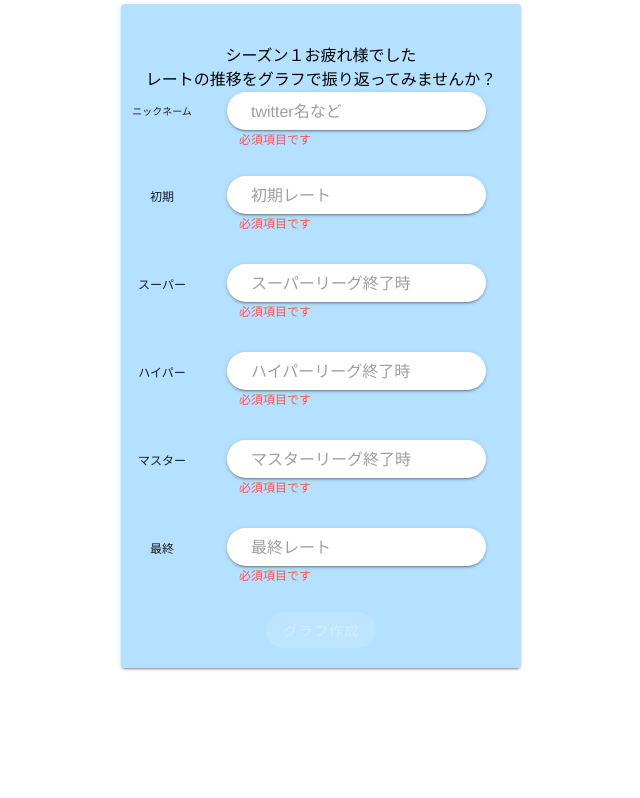
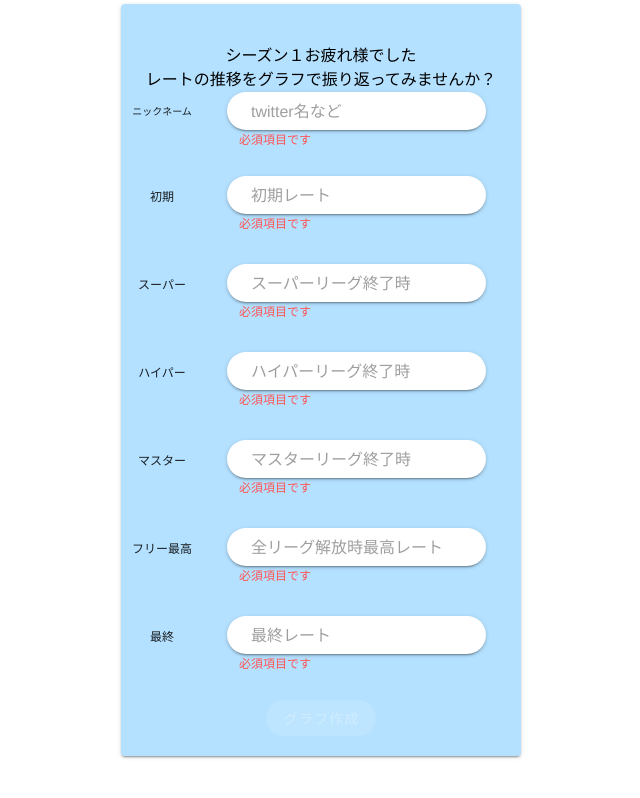
Before and after one commit to kokoperikyo/gblGraph, a Vue app: page /guestTop in a window 1280 px wide. Shown: the whole page, without its empty margins (319-959 px from the left). Built offline with nearby package versions, Linux system fonts and the light colour scheme; what vuefire would draw is missing.

Commit message:
フリーの最高レート実装

```diff
--- a/src/components/Graph.vue
+++ b/src/components/Graph.vue
@@ -16,12 +16,12 @@
       </v-card-text>
       <v-row class="mx-3">
         <v-col v-for="item in graphInfo.rateList" :key="item.index">
-          <div class="font-weight-black" style="font-size:12px;">{{item}}</div>
+          <div class="font-weight-black" style="font-size:10px;">{{item}}</div>
         </v-col>
       </v-row>
       <v-row class="mx-3">
         <v-col v-for="item in labels" :key="item.index">
-          <div class="font-weight-black" style="font-size:12px;">{{item}}</div>
+          <div class="font-weight-black" style="font-size:10px;">{{item}}</div>
         </v-col>
       </v-row>
       <v-img class="rankIcon" :src="whichRank" width="80px"></v-img>
@@ -64,8 +64,7 @@ import { db } from "@/plugins/firebase";
 
 export default {
   data: () => ({
-    labels: ["初期", "スーパー", "ハイパー", "マスター", "最終"],
-    value: [2234, 2850, 2550, 2566, 2924],
+    labels: ["初期", "SL", "HL", "ML", "フリー最高", "最終"],
     graphInfo: null,
     titleListDis: []
   }),
@@ -120,9 +119,13 @@ export default {
       const rateListArray = this.graphInfo.rateList;
       const copyRateListArrayForThree = [].concat(this.graphInfo.rateList); //配列コピー
       const copyRateListArrayForFour = [].concat(this.graphInfo.rateList); //配列コピー
+      const copyRateListArrayForFive = [].concat(this.graphInfo.rateList); //配列コピー
       copyRateListArrayForThree.shift();
       copyRateListArrayForFour.shift();
+      copyRateListArrayForFive.shift();
       copyRateListArrayForThree.pop();
+      copyRateListArrayForThree.pop();
+      copyRateListArrayForFour.pop();
       const favorite = copyRateListArrayForThree.indexOf(
         Math.max(...copyRateListArrayForThree)
       );
@@ -162,16 +165,16 @@ export default {
         titleList.push("ランク8");
       }
       //初期レートが低くて3000越えの人
-      if (rateListArray[0] <= 2000 && rateListArray[4] >= 3000) {
+      if (rateListArray[0] <= 2000 && rateListArray[5] >= 3000) {
         titleList.push("マジもんのヤベーやつ");
-      } else if (rateListArray[0] <= 2200 && rateListArray[4] >= 3000) {
+      } else if (rateListArray[0] <= 2200 && rateListArray[5] >= 3000) {
         titleList.push("努力家");
       }
       //最強決定
-      const fil = copyRateListArrayForThree.filter(num => num >= 3000);
-      if (rateListArray[4] >= 3000 && fil.length >= 3) {
+      const fil = copyRateListArrayForFour.filter(num => num >= 3000);
+      if (rateListArray[5] >= 3000 && fil.length >= 3) {
         titleList.push("††最強††");
-      } else if (rateListArray[4] >= 3000 && fil.length >= 2) {
+      } else if (rateListArray[5] >= 3000 && fil.length >= 2) {
         titleList.push("強者");
       }
       //3000以上世界ランカー
@@ -194,18 +197,17 @@ export default {
       // 山あり谷あり
       if (
         Math.max.apply(null, rateListArray) -
-          Math.min.apply(null, copyRateListArrayForFour) >=
+          Math.min.apply(null, copyRateListArrayForFive) >=
         500
       ) {
         titleList.push("山あり谷あり");
       } else if (
         Math.max.apply(null, rateListArray) -
-          Math.min.apply(null, copyRateListArrayForFour) >=
+          Math.min.apply(null, copyRateListArrayForFive) >=
         300
       ) {
         titleList.push("悔しさこそが成長のバネ");
       }
-      console.log(titleList);
       this.titleListDis = titleList;
     }, 3000);
   },
--- a/src/components/Top.vue
+++ b/src/components/Top.vue
@@ -73,6 +73,20 @@
           </v-col>
         </v-row>
         <v-row>
+          <v-col style="font-size:12px;" class="mt-3" cols="3">フリー最高</v-col>
+          <v-col color="#f1521a" cols="8">
+            <v-text-field
+              background-color="#B4E1FF"
+              :error-messages="inputFinalMaxError"
+              v-model="inputFinalMax"
+              rounded
+              placeholder="全リーグ解放時最高レート"
+              solo
+              dense
+            ></v-text-field>
+          </v-col>
+        </v-row>
+        <v-row>
           <v-col style="font-size:12px;" class="mt-3" cols="3">最終</v-col>
           <v-col color="#f1521a" cols="8">
             <v-text-field
@@ -120,12 +134,12 @@
       </v-card-text>
       <v-row class="mx-3">
         <v-col v-for="item in value" :key="item.index">
-          <div style="font-size:12px;">{{item}}</div>
+          <div style="font-size:10px;">{{item}}</div>
         </v-col>
       </v-row>
       <v-row class="mx-3">
         <v-col v-for="item in labels" :key="item.index">
-          <div style="font-size:12px;">{{item}}</div>
+          <div style="font-size:10px;">{{item}}</div>
         </v-col>
       </v-row>
     </v-card>
@@ -180,6 +194,13 @@ export default {
       maxValue: maxValue(3299),
       int: integer
     },
+    inputFinalMax: {
+      required,
+      minLength: minLength(4),
+      maxLength: maxLength(4),
+      maxValue: maxValue(3299),
+      int: integer
+    },
     inputLast: {
       required,
       minLength: minLength(4),
@@ -190,13 +211,14 @@ export default {
   },
   data: () => ({
     makeGraphDialog: false,
-    labels: ["初期", "スーパー", "ハイパー", "マスター", "最終"],
-    value: [2234, 2850, 2550, 2566, 2924],
+    labels: ["初期", "SL", "HL", "ML", "フリー最高", "最終"],
+    value: [2234, 2850, 2550, 2566, 3063, 2924],
     inputNickname: "",
     inputFirst: "",
     inputSuper: "",
     inputHyper: "",
     inputMaster: "",
+    inputFinalMax: "",
     inputLast: ""
   }),
   mounted() {
@@ -218,6 +240,7 @@ export default {
         parseInt(this.inputSuper),
         parseInt(this.inputHyper),
         parseInt(this.inputMaster),
+        parseInt(this.inputFinalMax),
         parseInt(this.inputLast)
       ];
 
@@ -292,6 +315,19 @@ export default {
       !this.$v.inputMaster.required && errors.push("必須項目です");
       return errors;
     },
+    inputFinalMaxError() {
+      const errors = [];
+      if (this.$v.inputFinalMax.$dirty) return errors;
+      !this.$v.inputFinalMax.int && errors.push("数字を入力してください");
+      !this.$v.inputFinalMax.minLength &&
+        errors.push("4桁の数字を入力してください");
+      !this.$v.inputFinalMax.maxLength &&
+        errors.push("4桁の数字を入力してください");
+      !this.$v.inputFinalMax.maxValue &&
+        errors.push("さすがにそれはないっしょwww");
+      !this.$v.inputFinalMax.required && errors.push("必須項目です");
+      return errors;
+    },
     inputLastError() {
       const errors = [];
       if (this.$v.inputLast.$dirty) return errors;
--- a/src/components/TopForGuest.vue
+++ b/src/components/TopForGuest.vue
@@ -74,6 +74,20 @@
         </v-col>
       </v-row>
       <v-row>
+        <v-col style="font-size:12px;" class="mt-3" cols="3">フリー最高</v-col>
+        <v-col color="#f1521a" cols="8">
+          <v-text-field
+            background-color="white"
+            :error-messages="inputFinalMaxError"
+            v-model="inputFinalMax"
+            rounded
+            placeholder="全リーグ解放時最高レート"
+            solo
+            dense
+          ></v-text-field>
+        </v-col>
+      </v-row>
+      <v-row>
         <v-col style="font-size:12px;" class="mt-3" cols="3">最終</v-col>
         <v-col color="#f1521a" cols="8">
           <v-text-field
@@ -142,6 +156,13 @@ export default {
       maxValue: maxValue(3299),
       int: integer
     },
+    inputFinalMax: {
+      required,
+      minLength: minLength(4),
+      maxLength: maxLength(4),
+      maxValue: maxValue(3299),
+      int: integer
+    },
     inputLast: {
       required,
       minLength: minLength(4),
@@ -156,6 +177,7 @@ export default {
     inputSuper: "",
     inputHyper: "",
     inputMaster: "",
+    inputFinalMax: "",
     inputLast: ""
   }),
   mounted() {
@@ -177,6 +199,7 @@ export default {
         parseInt(this.inputSuper),
         parseInt(this.inputHyper),
         parseInt(this.inputMaster),
+        parseInt(this.inputFinalMax),
         parseInt(this.inputLast)
       ];
 
@@ -251,6 +274,19 @@ export default {
       !this.$v.inputMaster.required && errors.push("必須項目です");
       return errors;
     },
+    inputFinalMaxError() {
+      const errors = [];
+      if (this.$v.inputFinalMax.$dirty) return errors;
+      !this.$v.inputFinalMax.int && errors.push("数字を入力してください");
+      !this.$v.inputFinalMax.minLength &&
+        errors.push("4桁の数字を入力してください");
+      !this.$v.inputFinalMax.maxLength &&
+        errors.push("4桁の数字を入力してください");
+      !this.$v.inputFinalMax.maxValue &&
+        errors.push("さすがにそれはないっしょwww");
+      !this.$v.inputFinalMax.required && errors.push("必須項目です");
+      return errors;
+    },
     inputLastError() {
       const errors = [];
       if (this.$v.inputLast.$dirty) return errors;
```
